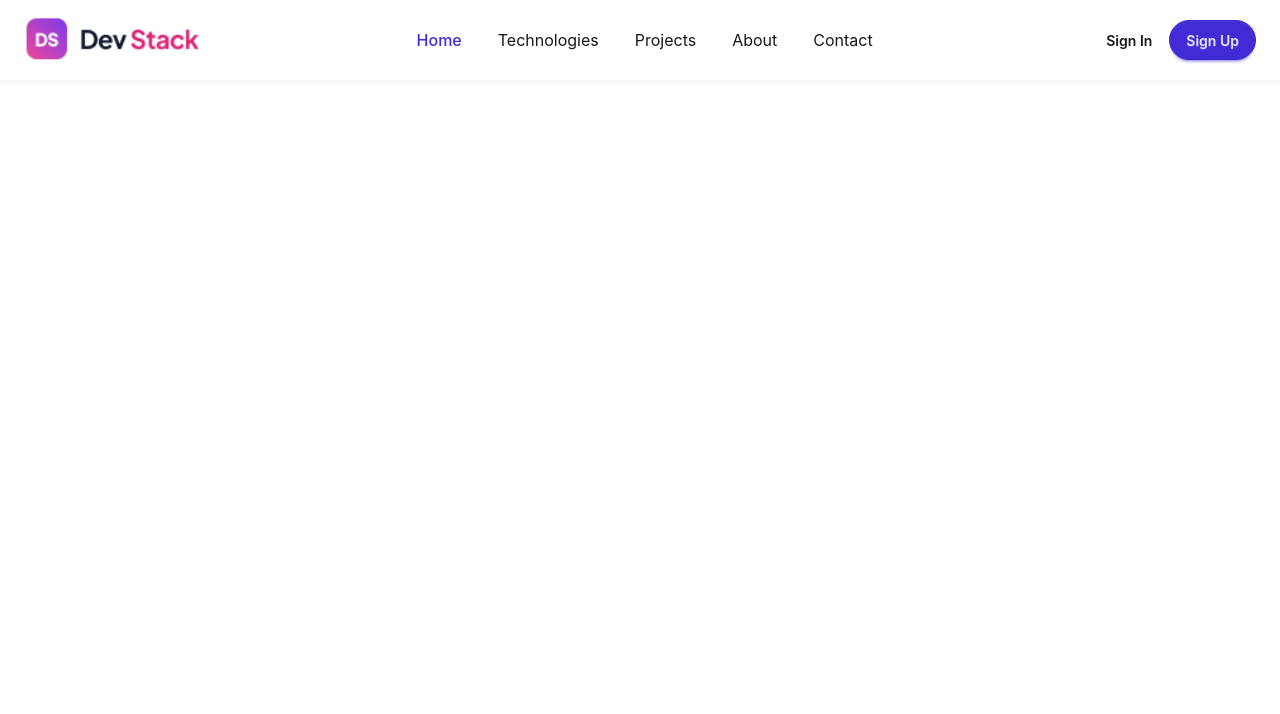
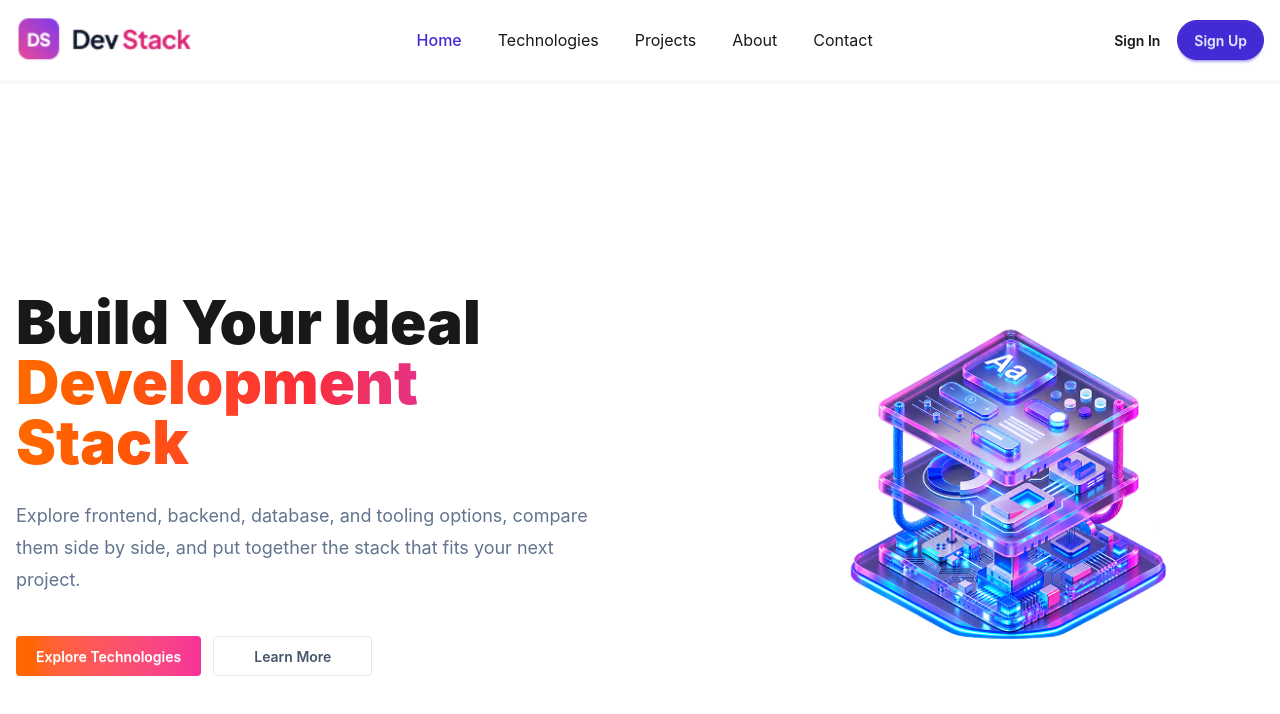
Before and after one commit to tkhanpro7/devStack-assignment-5, a React (Vite) app: page / in a window 1280 px wide. Shown: the top 714 px of the page. Built offline with nearby package versions, Linux system fonts and the light colour scheme.

Commit message:
Herosection added to website

```diff
--- a/src/App.tsx
+++ b/src/App.tsx
@@ -1,9 +1,11 @@
+import Hero from "./component/HeroSection";
 import Navbar from "./component/Nav";
 
 function App() {
   return (
     <>
       <Navbar />
+      <Hero />
     </>
   );
 }
--- a/src/component/HeroSection.tsx
+++ b/src/component/HeroSection.tsx
@@ -1,9 +1,47 @@
+import HeroBanner from "../assets/banner-stack.png";
 
-export default function(){
+export default function Hero() {
+  return (
+    <section className="min-h-screen bg-white flex items-center">
+      <div className="container mx-auto px-4">
+        <div className="grid grid-cols-2 items-center gap-20">
+          {/* Left Content */}
+          <div>
+            <h1 className="text-6xl font-black">
+              Build Your Ideal
+              <span className="block bg-linear-to-r from-orange-500 via-red-500 to-fuchsia-600 bg-clip-text text-transparent">
+                Development Stack
+              </span>
+            </h1>
 
-    return(
-        <>
+            <p className="mt-7 max-w-xl text-lg leading-8 text-slate-500">
+              Explore frontend, backend, database, and tooling options, compare
+              them side by side, and put together the stack that fits your next
+              project.
+            </p>
 
-        </>
-    )
+            <div className="mt-10 flex gap-3">
+              <button className="btn border-0 bg-linear-to-r from-orange-500 to-pink-500 px-5 text-white shadow-none hover:from-orange-600 hover:to-pink-600">
+                Explore Technologies
+              </button>
+              <button className="btn border border-slate-200 bg-white px-10 text-slate-600 shadow-none hover:bg-slate-50">
+                Learn More
+              </button>
+            </div>
+          </div>
+
+          {/* Right content */}
+          <div className="flex justify-end">
+            <div className="relative w-full max-w-lg">
+              <img
+                src={HeroBanner}
+                alt="Development stack illustration"
+                className="relative z-10 w-full object-contain"
+              />
+            </div>
+          </div>
+        </div>
+      </div>
+    </section>
+  );
 }
--- a/src/component/Nav.tsx
+++ b/src/component/Nav.tsx
@@ -3,7 +3,7 @@ import Logo from "../assets/logo-text.png";
 export default function Navbar() {
   return (
     <nav className="border-b-4 border-base-200 bg-base-100">
-      <div className="container mx-auto px-6">
+      <div className="container mx-auto px-4">
         <div className="flex h-20 items-center justify-between">
           {/* Logo */}
           <div>
```
